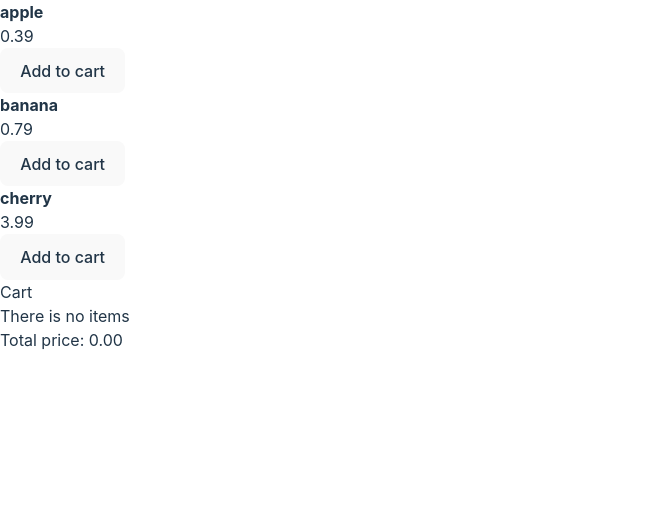
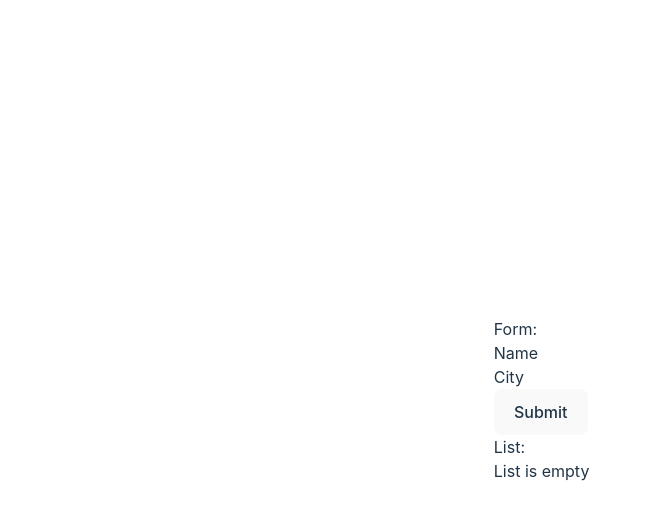
Before and after one commit to viet34tqc/react-coding-exercices, a React (Vite) app: page / in a window 1280 px wide. Shown: the top 520 px of the page, without its empty margins (0-652 px from the left). Built offline with nearby package versions, Linux system fonts and the light colour scheme.

Commit message:
Contact book

```diff
--- a/src/App.tsx
+++ b/src/App.tsx
@@ -1,8 +1,8 @@
 import './App.css';
-import SimpleCart from './SimpleCart/SimpleCart';
+import ContactBook from './ContactBook/ContactBook';
 
 function App() {
-  return <SimpleCart />;
+  return <ContactBook />;
 }
 
 export default App;
--- /dev/null
+++ b/src/ContactBook/ContactBook.tsx
@@ -0,0 +1,34 @@
+import { useState } from 'react';
+import { uniqueId } from '../util';
+import Form from './Form';
+import List from './List';
+
+export type Person = {
+  id: string;
+  name: string;
+  city: string;
+};
+
+export type Persons = Record<Person['id'], Person>;
+
+const ContactBook = () => {
+  const [persons, setPersons] = useState<Persons>({});
+  const handleSubmit = (person: Person) => {
+    const id = uniqueId();
+    setPersons(prev => ({ ...prev, [id]: { ...person, id } }));
+  };
+  return (
+    <div>
+      <fieldset className="mb-4">
+        <legend>Form:</legend>
+        <Form onSubmit={handleSubmit} />
+      </fieldset>
+      <fieldset className="space-y-4">
+        <legend>List:</legend>
+        <List persons={persons} onSubmit={setPersons} />
+      </fieldset>
+    </div>
+  );
+};
+
+export default ContactBook;
--- /dev/null
+++ b/src/ContactBook/Form.tsx
@@ -0,0 +1,48 @@
+import { useReducer } from 'react';
+import { Button } from '../ui/Button';
+import { FormControl } from '../ui/FormFields/FormControl';
+import InputField2 from '../ui/FormFields/InputField/InputField2';
+import { Label } from '../ui/FormFields/Label';
+import { Person } from './ContactBook';
+
+type Props = {
+  initialValue?: Person;
+  onSubmit: (person: Person) => void;
+};
+
+const defaultValue = { id: '', name: '', city: '' };
+
+const Form = ({ onSubmit, initialValue = defaultValue }: Props) => {
+  const [person, updatePerson] = useReducer(
+    (prev: Person, next: Partial<Person>) => ({ ...prev, ...next }),
+    initialValue
+  );
+
+  const handleSubmit = (e: React.FormEvent<HTMLFormElement>) => {
+    e.preventDefault();
+    onSubmit(person);
+    updatePerson(defaultValue);
+  };
+
+  return (
+    <form className="flex gap-4" onSubmit={handleSubmit}>
+      <FormControl className="items-center">
+        <Label>Name</Label>
+        <InputField2
+          value={person.name}
+          onChange={e => updatePerson({ name: e.target.value })}
+        />
+      </FormControl>
+      <FormControl className="items-center">
+        <Label>City</Label>
+        <InputField2
+          value={person.city}
+          onChange={e => updatePerson({ city: e.target.value })}
+        />
+      </FormControl>
+      <Button type="submit">Submit</Button>
+    </form>
+  );
+};
+
+export default Form;
--- /dev/null
+++ b/src/ContactBook/List.tsx
@@ -0,0 +1,45 @@
+import { useState } from 'react';
+import { Button } from '../ui/Button';
+import { Person, Persons } from './ContactBook';
+import Form from './Form';
+
+type Props = {
+  persons: Persons;
+  onSubmit: React.Dispatch<React.SetStateAction<Persons>>;
+};
+
+const List = ({ persons, onSubmit }: Props) => {
+  const [editedItem, setEditedItem] = useState<string>('');
+
+  if (Object.keys(persons).length === 0) return <>List is empty</>;
+
+  const handleEditContact = (person: Person) => {
+    onSubmit(prev => ({ ...prev, [person.id]: { ...person, id: person.id } }));
+    setEditedItem('');
+  };
+
+  return (
+    <>
+      {Object.values(persons).map(person =>
+        editedItem === person.id ? (
+          <Form
+            key={person.id}
+            onSubmit={handleEditContact}
+            initialValue={person}
+          />
+        ) : (
+          <div
+            key={person.id}
+            className="flex gap-4 items-center justify-between"
+          >
+            <span>Name: {person.name}</span>
+            <span>City: {person.city}</span>
+            <Button onClick={() => setEditedItem(person.id)}>Edit</Button>
+          </div>
+        )
+      )}
+    </>
+  );
+};
+
+export default List;
--- a/src/index.css
+++ b/src/index.css
@@ -72,3 +72,9 @@ button:focus-visible {
     background-color: #f9f9f9;
   }
 }
+
+#root {
+  display: grid;
+  place-items: center;
+  min-height: 100dvh;
+}
--- /dev/null
+++ b/src/util.ts
@@ -0,0 +1,2 @@
+export const uniqueId = () =>
+  Math.floor(Math.random() * Date.now()).toString(16);
```
Lines whose indentation alone changed are shown as unchanged.
